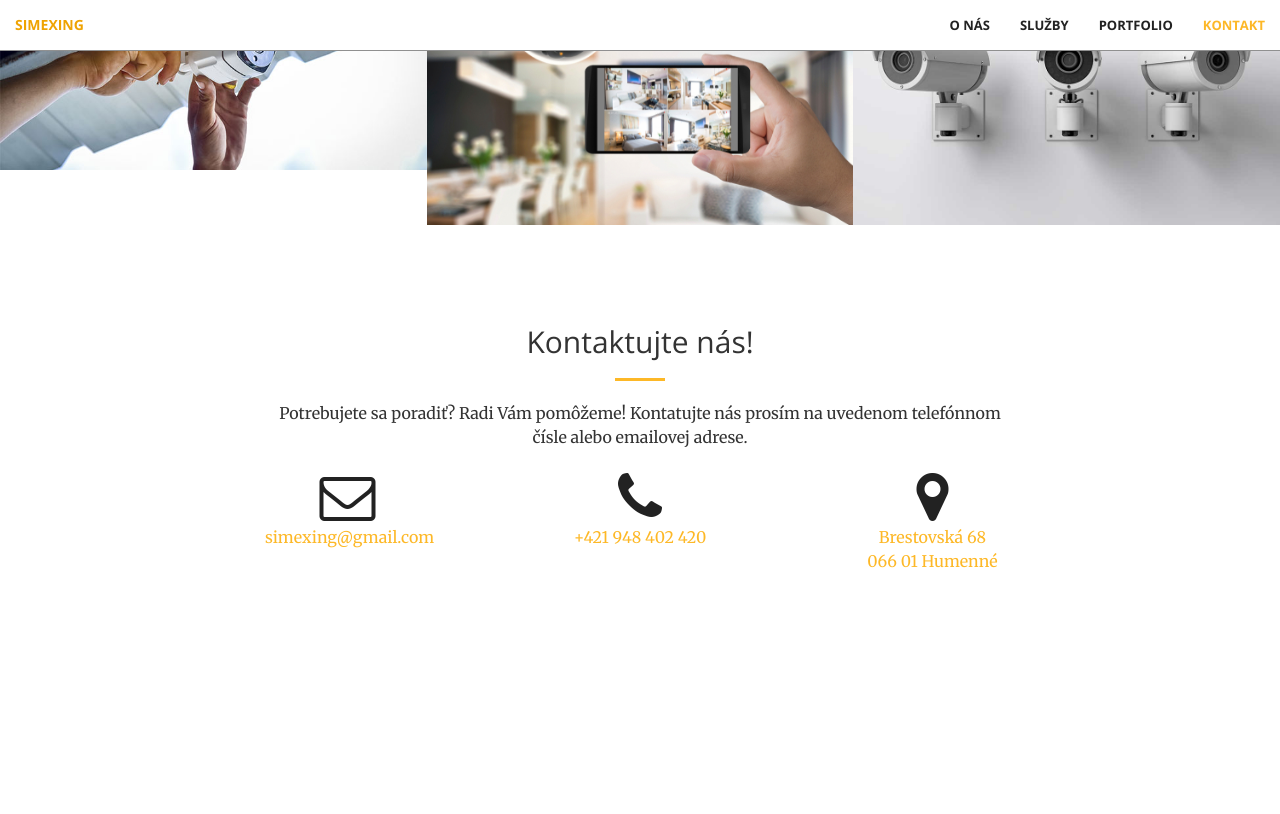
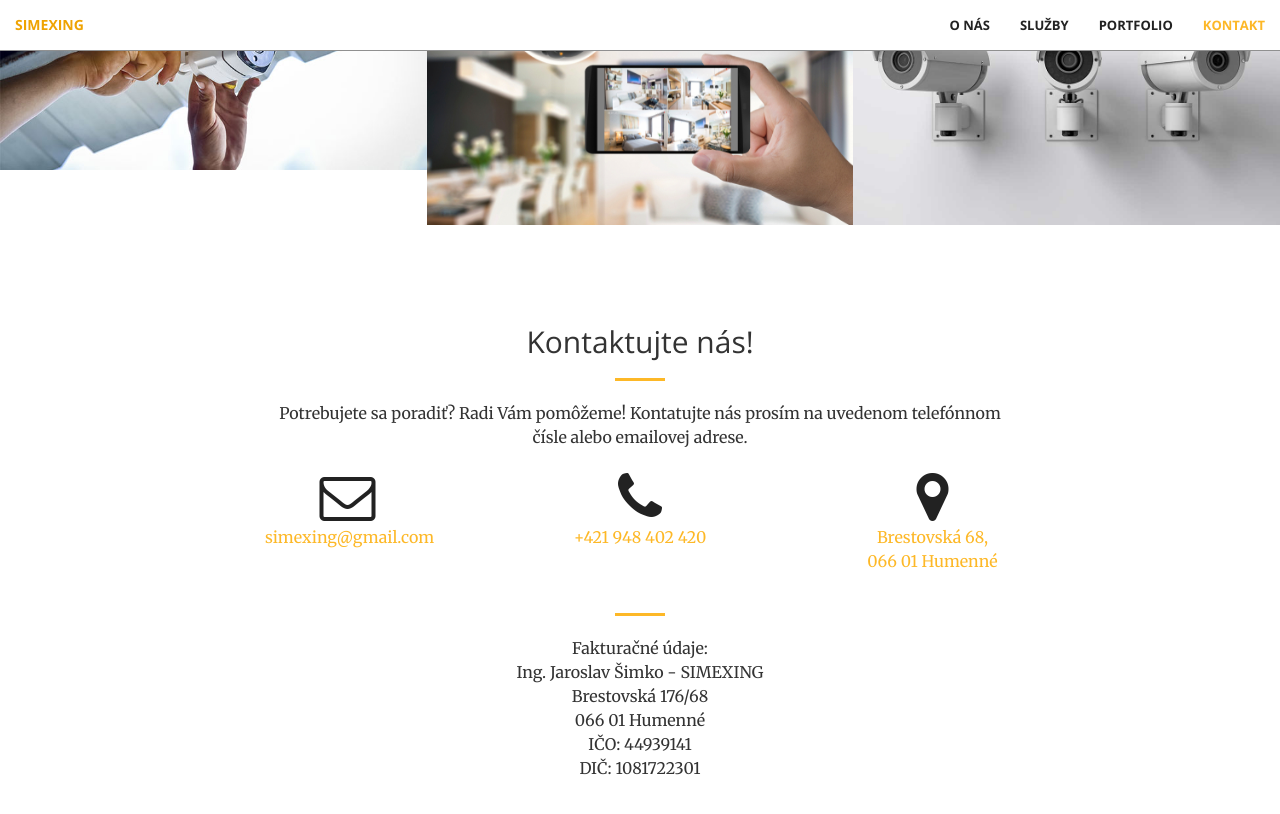
Before and after one commit to stesi13/simexing, a Jekyll site: the page built from index.html, in a window 1280 px wide and 900 px high, scrolled down 1882 px. Shown: the top 814 px of the window. Built offline with Jekyll 4.4.1, drawn with Linux system fonts in a browser that asks for light colours; before the commit the page ends 2575 px from its top, so only the background shows below that.

Commit message:
Update contact.html

```diff
--- a/_includes/contact.html
+++ b/_includes/contact.html
@@ -21,8 +21,19 @@
          <div class="col-lg-2 col-lg-offset-1 text-center">
              <a href="https://goo.gl/maps/c6XCmU6RGJy11sLP7">
             <i class="fa fa-map-marker fa-3x wow bounceIn" data-wow-delay=".1s"></i>
-                <p>Brestovská 68<br/>066 01 Humenné</p>
+                <p>Brestovská 68,<br/>066 01 Humenné</p>
              </a>
         </div>
+        <div class="row">
+            <div class="col-lg-8 col-lg-offset-2 text-center">
+                <hr class="primary">
+                <p>Fakturačné údaje: <br/>
+                Ing. Jaroslav Šimko - SIMEXING<br/>
+                Brestovská 176/68<br/>
+                066 01 Humenné<br/>
+                IČO: 44939141<br/>
+                DIČ: 1081722301<br/>
+                </p>
+            </div>
     </div>
 </section>
```
